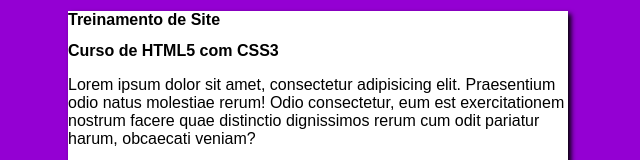
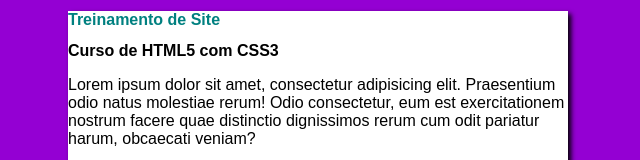
Before and after one commit to marcoarrudajf/meu-treino, a plain HTML site: page index.html in a window 1280 px wide. Shown: the top 160 px of the page, without its empty margins (322-962 px from the left). Drawn offline with Linux system fonts and the light colour scheme.

Commit message:
Update style.css

```diff
--- a/style.css
+++ b/style.css
@@ -2,10 +2,10 @@
     /* background-color: rgb(172, 8, 243); */
     font-family: Arial, Helvetica, sans-serif;
     font-size: 16px;
+
 }
 body{
     background-color: darkviolet;
-
 
 }
 main{
@@ -14,5 +14,10 @@
 margin: auto;
 box-shadow: 3px 3px 5px black;
 padding: 10;
+/* height: 600px; */
 
 }
+header{
+    color: teal;
+
+}
```
